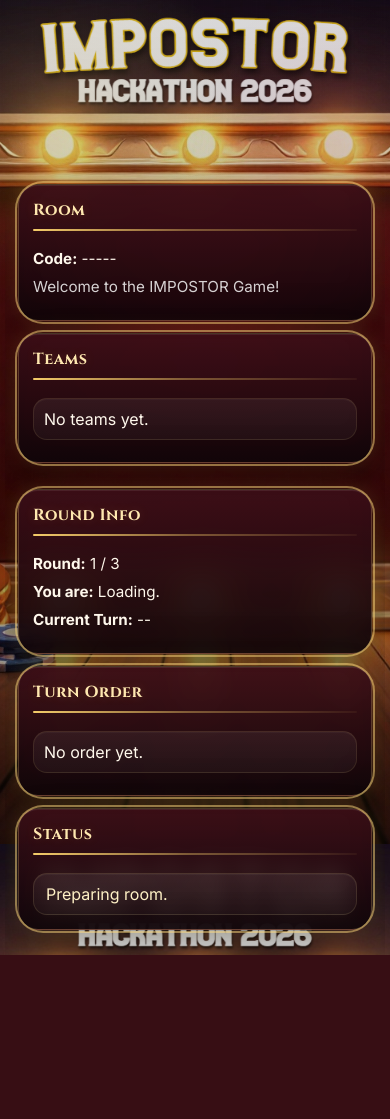
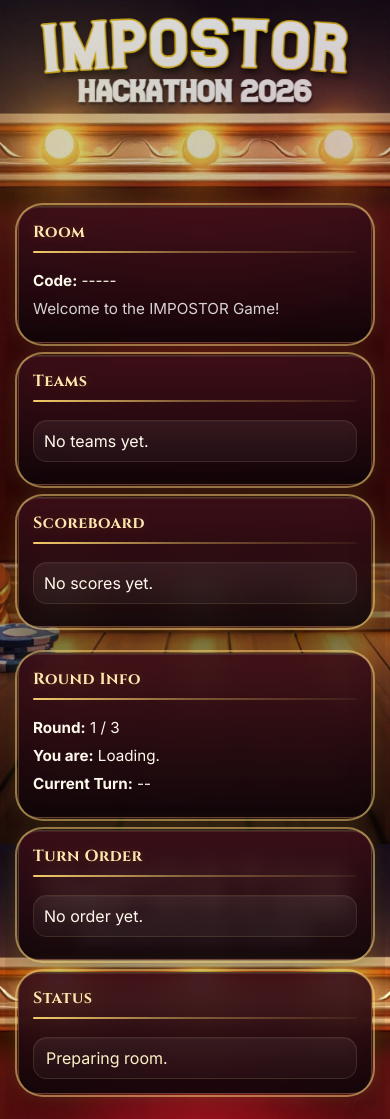
Before and after one commit to Sinnickle/impostor-game, a Flask app: page /game in a window 390 px wide. Before the commit the page ends 955 px from the top, so only its background shows below. Run offline with Flask 3, Linux system fonts and the light colour scheme; some libraries are stand-ins or nearby versions.

Commit message:
added new feature

```diff
--- a/templates/game.html
+++ b/templates/game.html
@@ -31,6 +31,9 @@
             --bulb-edge: rgba(126, 73, 17, 0.95);
             --bulb-glow: rgba(255, 211, 92, 0.80);
             --bulb-glow-pink: rgba(255, 78, 147, 0.32);
+
+            /* Adjust this to move PLAYER UI down/up */
+            --player-ui-offset-y: 22px;
         }
 
         html, body {
@@ -718,7 +721,7 @@
             min-height: 100vh;
             height: auto;
             margin: 0 auto;
-            padding-top: clamp(110px, 13vh, 150px);
+            padding-top: calc(clamp(110px, 13vh, 150px) + var(--player-ui-offset-y));
             padding-left: clamp(10px, 1vw, 16px);
             padding-right: clamp(10px, 1vw, 16px);
             padding-bottom: clamp(16px, 2vh, 24px);
@@ -764,7 +767,6 @@
             display: none;
         }
 
-        .player-mode .scoreboard-host-only,
         .player-mode .hero-host-only,
         .player-mode .host-only {
             display: none !important;
@@ -1118,7 +1120,7 @@
                 height: auto;
                 min-height: 100vh;
                 overflow-y: auto;
-                padding-top: 92px;
+                padding-top: calc(92px + var(--player-ui-offset-y));
                 gap: 12px;
             }
 
@@ -1165,7 +1167,7 @@
                 height: auto;
                 min-height: 100vh;
                 overflow-y: auto;
-                padding-top: 150px;
+                padding-top: calc(150px + var(--player-ui-offset-y));
                 padding-left: 5px;
                 padding-right: 5px;
                 gap: 10px;
@@ -1245,7 +1247,7 @@
                 </ul>
             </div>
 
-            <div class="card bulb-card scoreboard-host-only">
+            <div class="card bulb-card">
                 <h3>Scoreboard</h3>
                 <ul id="scoreboardList" class="clean-list">
                     <li>No scores yet.</li>
@@ -1565,10 +1567,6 @@ const categorySummary = document.getElementById("categorySummary");
             const step = 26;
             const radius = 24;
 
-/*
-    Push bulbs outward so their centers sit on the visible border,
-    not inside the card.
-*/
             const borderOffset = 8;
 
             const left = bulbSize / 2 - borderOffset;
```
Lines whose indentation alone changed are shown as unchanged.
